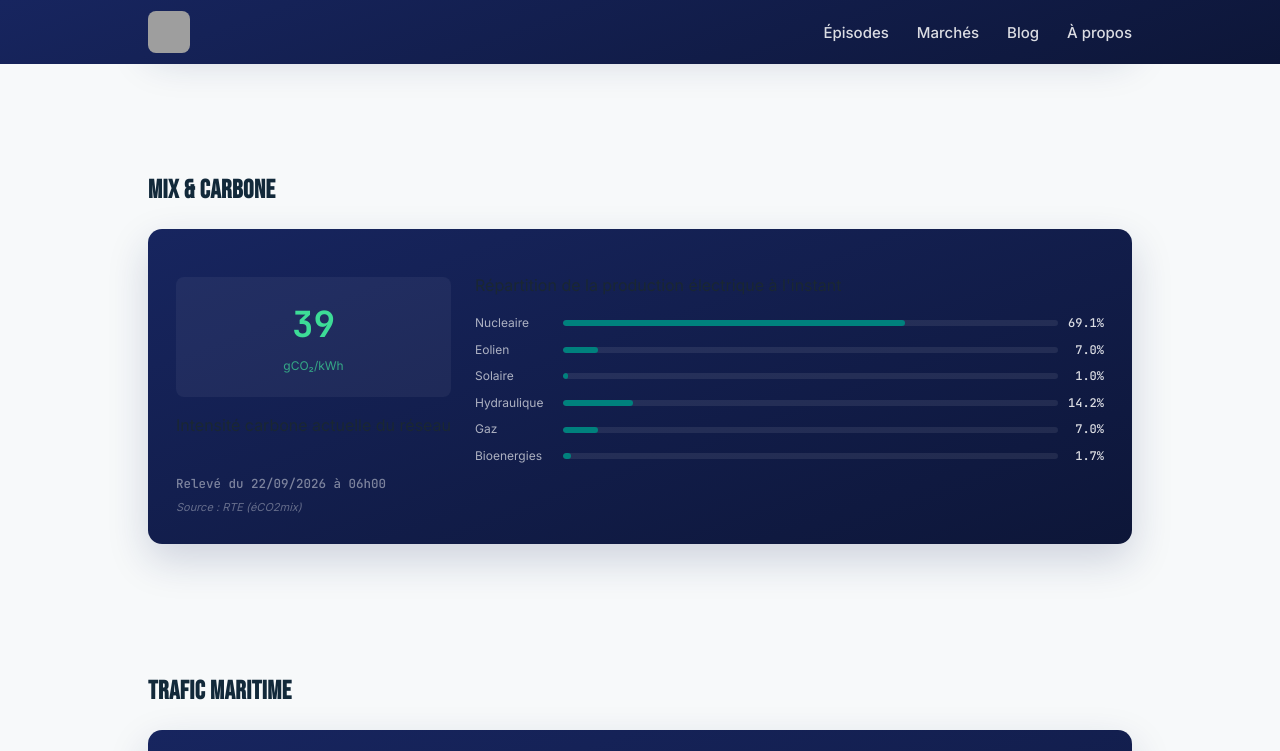
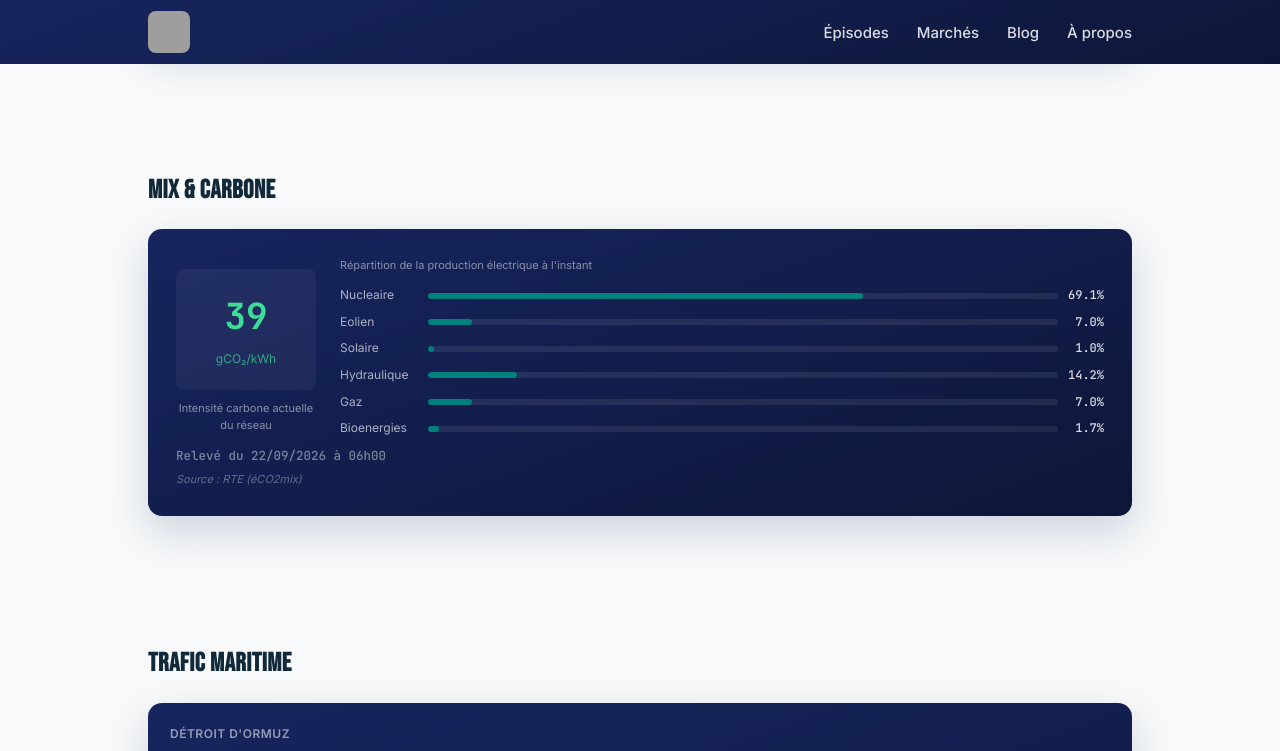
Before and after one commit to InsideEnergyMarkets/Inside-Energy-Markets, a Jekyll site: the page built from marches/index.html, in a window 1280 px wide and 1400 px high, scrolled down 858 px. Shown: the top 751 px of the window. Built offline with Jekyll 4.4.1, drawn with Linux system fonts in a browser that asks for light colours; grey boxes are pictures that could not be loaded.

Commit message:
Add new styles for mix detail columns and captions

```diff
--- a/assets/css/style.css
+++ b/assets/css/style.css
@@ -1638,3 +1638,21 @@ footer .socials a.footer-podcast-link:hover {
 .mkt-panel-card:last-child {
   margin-bottom: 0;
 }
+.mix-detail-col {
+  display: flex;
+  flex-direction: column;
+  align-items: center;
+  gap: 10px;
+}
+.mix-col-caption {
+  font-size: 11px;
+  color: rgba(255, 255, 255, 0.5);
+  text-align: center;
+  margin: 0;
+  max-width: 140px;
+}
+.mix-col-caption--top {
+  max-width: none;
+  text-align: left;
+  margin: 0 0 12px;
+}
```
